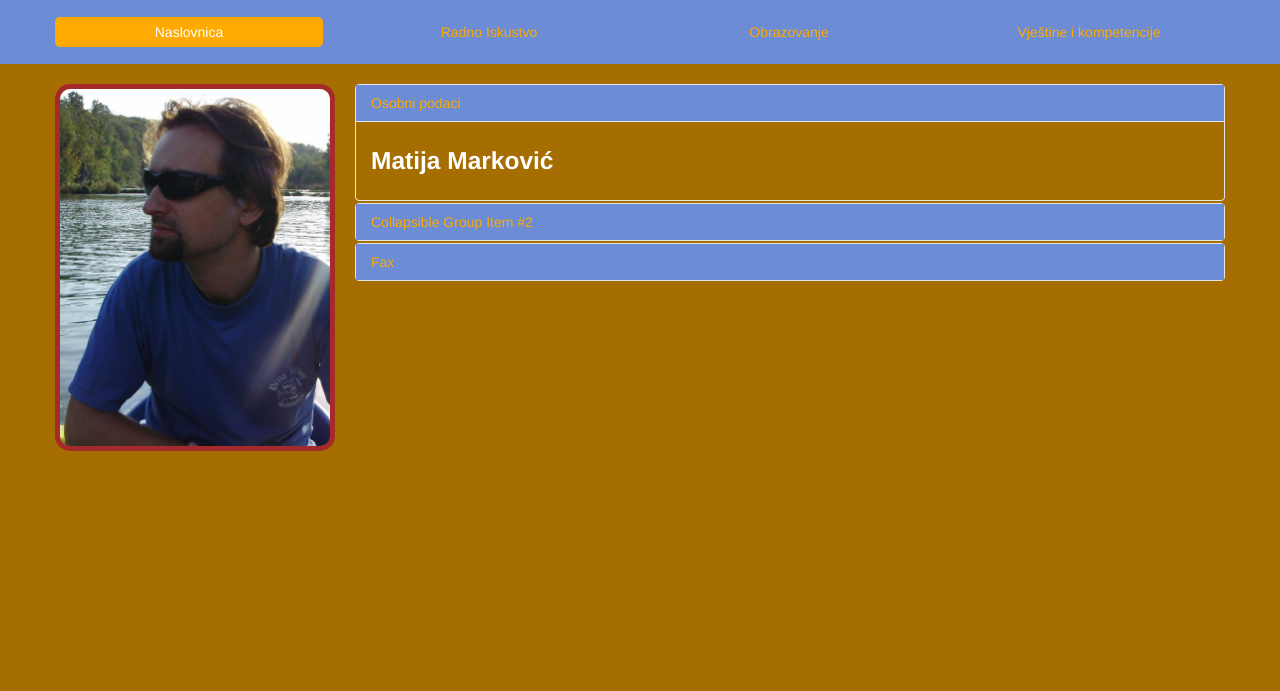
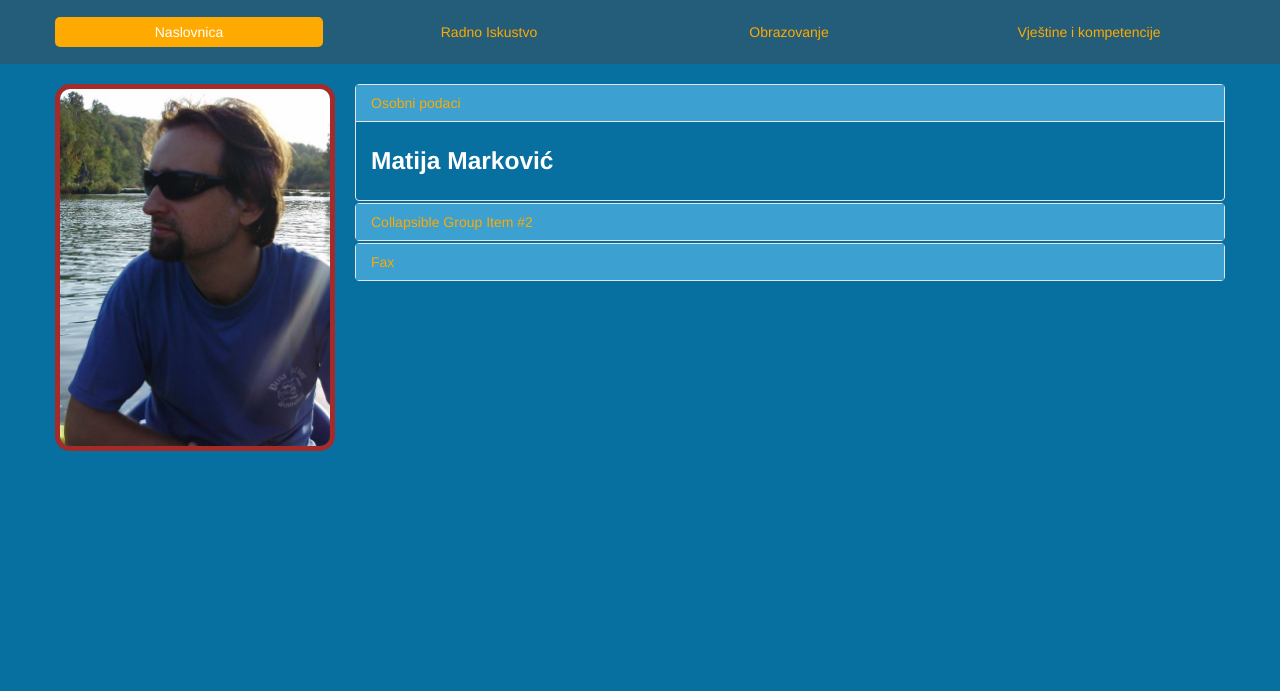
Before and after one commit to Cognis/personal, a PHP site: page / in a window 1280 px wide. Shown: the top 691 px of the page. Run offline with PHP 8.4, Linux system fonts and the light colour scheme.

Commit message:
Personal

```diff
--- a/_include/_include.header.php
+++ b/_include/_include.header.php
@@ -1,4 +1,4 @@
-<header class="container-fluid" style="background-color:#6C8CD5;">
+<header class="container-fluid" style="background-color:#235D79;">
 	<div class="container">
 		<div class="row-fluid" style="text-align:center;">
 			<ul class="nav nav-pills" style="margin:0;padding:15px 0;">
--- a/_include/_include.tab-naslovnica.php
+++ b/_include/_include.tab-naslovnica.php
@@ -1,6 +1,6 @@
 <style type="text/css">
 	.stil a {
-		background-color:#6C8CD5;
+		background-color:#3CA0D0;
 	}
 
 	.stil a:hover {
--- /dev/null
+++ b/css/personal.css
@@ -0,0 +1,3 @@
+body {
+	background-color:#086FA1;
+}
--- a/index.php
+++ b/index.php
@@ -8,6 +8,7 @@
 
 	 <link rel="shortcut icon" href="img/favicon.png">
 	 <link rel="stylesheet" href="css/bootstrap.min.css">
+	 <link rel="stylesheet" href="css/personal.css">
 </head>
 <body>
 <!-- header -->
```
